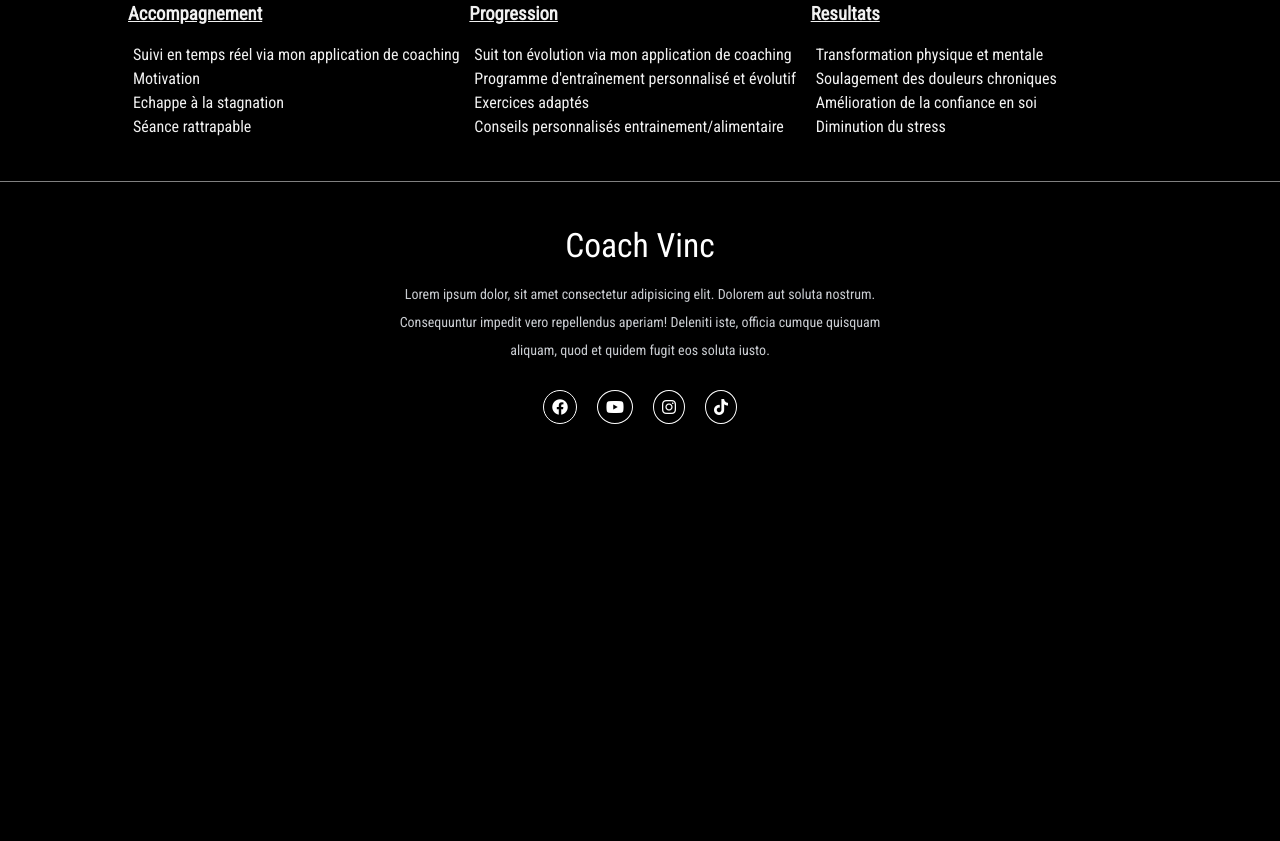
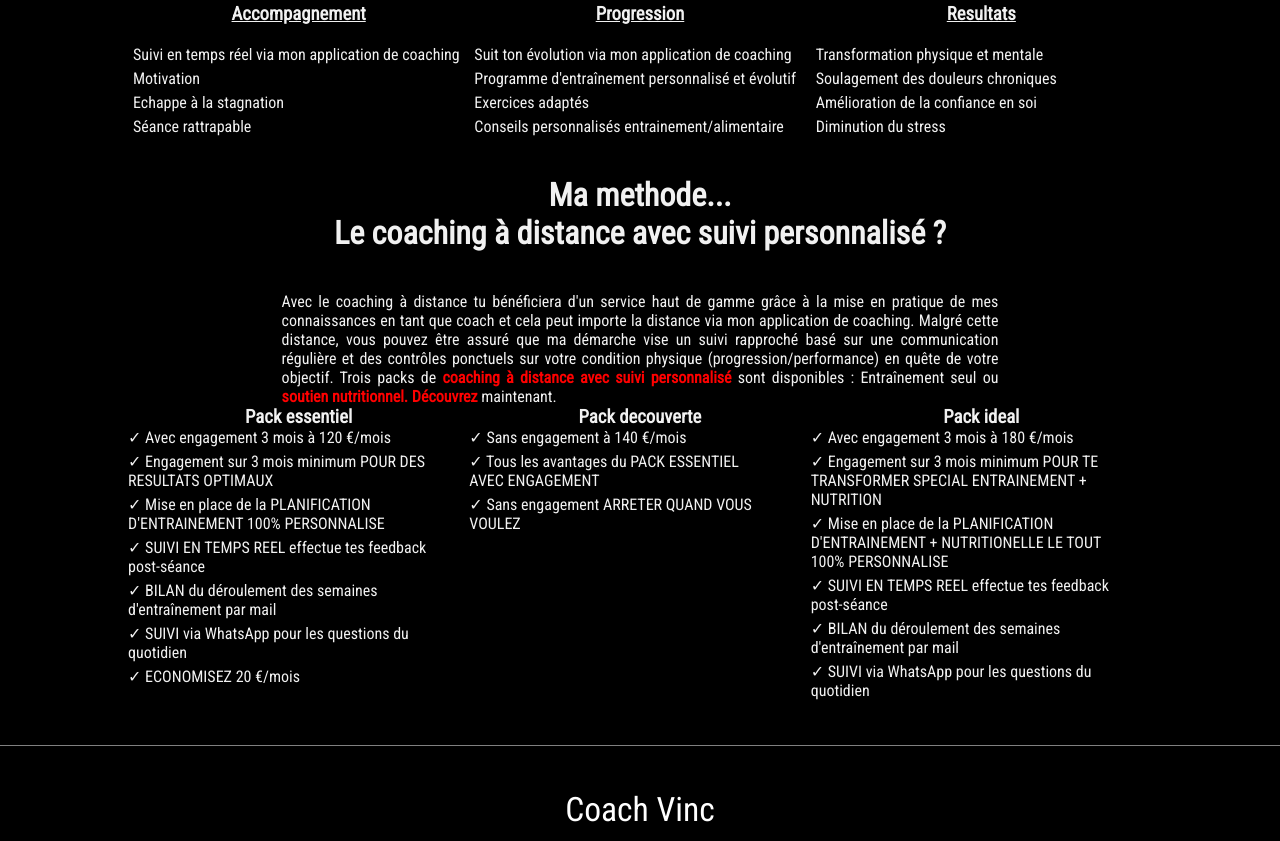
Before and after one commit to TheFatAndFurious/Coach, a plain HTML site: page coaching-online.html in a window 1280 px wide. Shown: the part 337-1178 px from the top of the page. Before the commit the page ends 809 px from the top, so only its background shows below. Drawn offline with Linux system fonts and the light colour scheme.

Commit message:
Add files via upload

```diff
--- a/coaching-online.html
+++ b/coaching-online.html
@@ -12,7 +12,7 @@
     <title>Coaching a domicile</title>
 </head>
 <body>
-    <nav>
+    <nav id="nav-black">
         <div class="logo">
             <a href="#"><img src="./assets/image0.png" alt=""></a>
         </div>
@@ -74,6 +74,72 @@
                 </ul>
             </div>
         </div>
+        <div class="methode">
+            <h1>Ma methode...<br>
+                Le coaching à distance avec suivi personnalisé ?
+            </h1>
+            <p>Avec le coaching à distance tu bénéficiera d'un service haut de gamme grâce à la mise en pratique de mes connaissances en
+
+                tant que coach et cela peut importe la distance via mon application de coaching.
+
+                Malgré cette distance, vous pouvez être assuré que ma démarche vise un suivi rapproché basé sur une communication
+                régulière et des contrôles ponctuels sur votre condition physique (progression/performance) en quête de votre objectif.
+
+                Trois packs de <span>coaching à distance avec suivi personnalisé</span> sont disponibles :
+
+                Entraînement seul ou <span>soutien nutritionnel.</span>
+
+                <span>Découvrez</span> maintenant.</p>
+        </div>
+        <div class="packs">
+            <div class="essentiel">
+                <h3>Pack essentiel</h3>
+                <ul>
+                    <li>✓ Avec engagement 3 mois à 120 €/mois</li>
+                    <li>✓ Engagement sur 3 mois minimum
+                        POUR DES RESULTATS OPTIMAUX</li>
+                    <li>✓ Mise en place de la PLANIFICATION
+                        D'ENTRAINEMENT 100%
+                        PERSONNALISE</li>
+                    <li>✓ SUIVI EN TEMPS REEL
+                        effectue tes feedback post-séance</li>
+                    <li>✓ BILAN du déroulement des
+                        semaines d'entraînement par mail</li>
+                    <li>✓ SUIVI via WhatsApp pour les
+                        questions du quotidien</li>
+                    <li>✓ ECONOMISEZ 20 €/mois</li>
+                </ul>
+            </div>
+            <div class="decouverte">
+                <h3>Pack decouverte</h3>
+                <ul>
+                    <li>✓ Sans engagement à 140 €/mois</li>
+                    <li>✓ Tous les avantages du PACK
+                        ESSENTIEL AVEC ENGAGEMENT</li>
+                    <li>✓ Sans engagement
+                        ARRETER QUAND VOUS
+                        VOULEZ</li>
+                </ul>
+            </div>
+            <div class="ideal">
+                <h3>Pack ideal</h3>
+                <ul>
+                    <li>✓ Avec engagement 3 mois à 180 €/mois</li>
+                    <li>✓ Engagement sur 3 mois minimum
+                        POUR TE TRANSFORMER SPECIAL
+                        ENTRAINEMENT + NUTRITION</li>
+                    <li>✓ Mise en place de la PLANIFICATION
+                        D'ENTRAINEMENT + NUTRITIONELLE LE
+                        TOUT 100% PERSONNALISE</li>
+                    <li>✓ SUIVI EN TEMPS REEL
+                        effectue tes feedback post-séance</li>
+                    <li>✓ BILAN du déroulement des
+                        semaines d'entraînement par mail</li>
+                    <li>✓ SUIVI via WhatsApp pour les
+                        questions du quotidien</li>
+                </ul>
+            </div>
+        </div>
     </main>
 
     <footer>
--- a/style.scss
+++ b/style.scss
@@ -254,14 +254,14 @@ nav .logo {
     margin: 0 auto;
     margin-top: 200px;
     font-family: 'Roboto Condensed';
+    text-align: center;
 
+    h1 {
+      margin-bottom: 40px;
+    }
     .container-pitch {
 
-      text-align: center;
 
-      h1 {
-        margin-bottom: 40px;
-      }
 
       h3 {
         margin-bottom: 40px;
@@ -316,14 +316,43 @@ nav .logo {
 
       ul {
         list-style: none;
+        margin-bottom: 40px;
 
         li {
           margin-bottom: 5px;
           margin-left: 5px;
+          text-align: left;
         }
       }
 
 
+    }
+
+    .methode {
+      p {
+        text-align: justify;
+        max-width: 70%;
+        margin: 0 auto;
+      }
+      span {
+        color: red;
+        font-weight: bold;
+      }
+    }
+
+    .packs {
+      display: grid;
+      grid-template-columns: repeat(3, 2fr);
+
+      ul {
+        li {
+          list-style: none;
+          text-align: left;
+          max-width: 90%;
+          margin-bottom: 5px;
+
+        }
+      }
     }
   }
 
```
Also changed, not shown: style.css, 1 other file.
